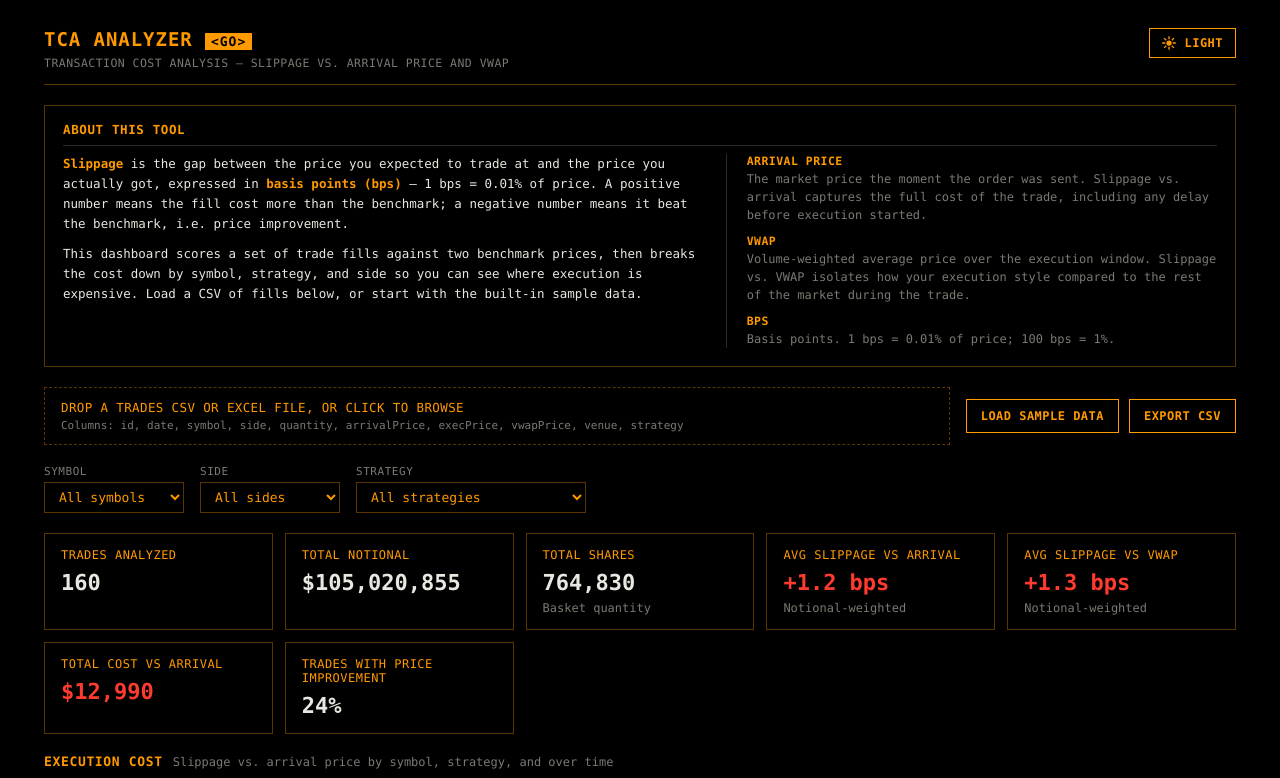
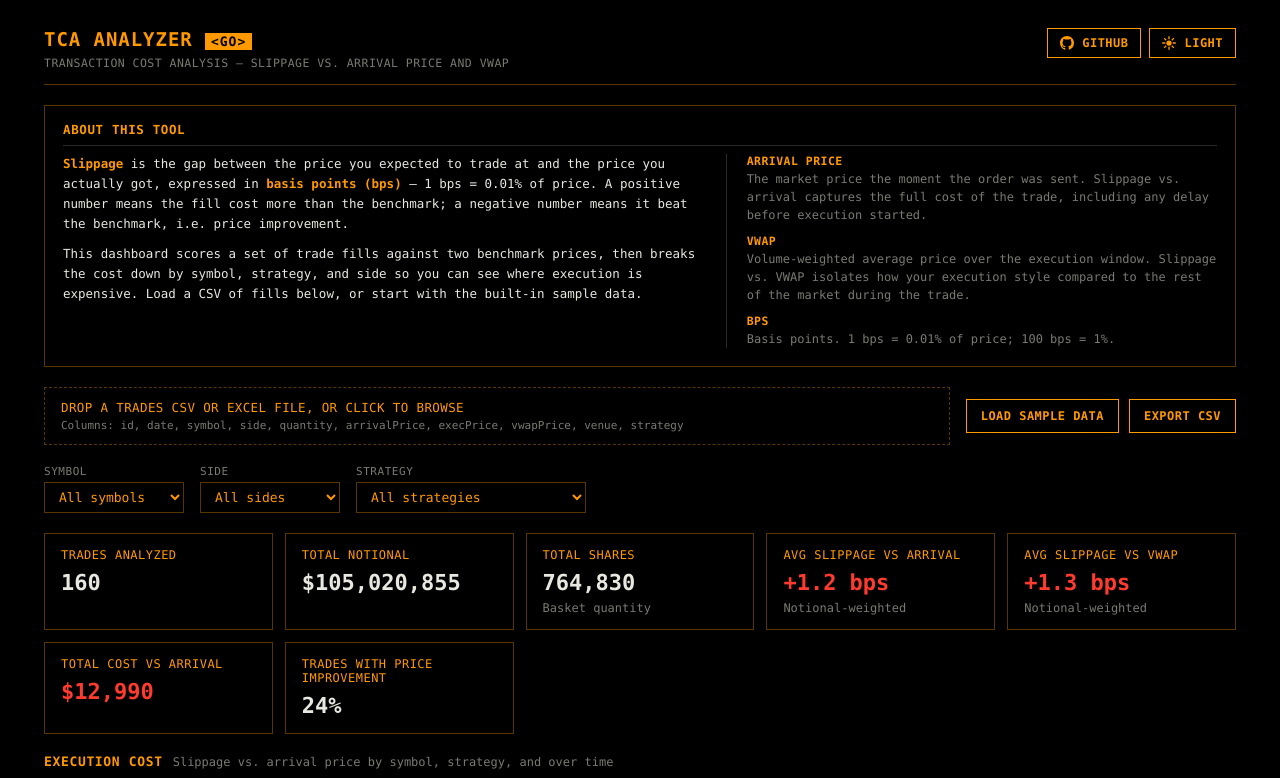
Before and after one commit to amishpr/transaction-cost-analysis-tool, a React (Vite) app: page / in a window 1280 px wide. Shown: the top 778 px of the page. Built offline with nearby package versions, Linux system fonts and the light colour scheme.

Commit message:
Add a link to the repository in the header
The button chrome moved into a shared stylesheet so the link and the theme toggle cannot drift
apart.

```diff
--- a/src/App.tsx
+++ b/src/App.tsx
@@ -8,6 +8,7 @@
 import { SlippageTimeline } from "./components/SlippageTimeline";
 import { StatTile } from "./components/StatTile";
 import { SymbolImpactBubbleChart } from "./components/SymbolImpactBubbleChart";
+import { RepoLink } from "./components/RepoLink";
 import { ThemeToggle } from "./components/ThemeToggle";
 import { TradesTable } from "./components/TradesTable";
 import { UploadPanel } from "./components/UploadPanel";
@@ -87,7 +88,10 @@
           </h1>
           <p>TRANSACTION COST ANALYSIS — SLIPPAGE VS. ARRIVAL PRICE AND VWAP</p>
         </div>
-        <ThemeToggle theme={theme} onToggle={toggleTheme} />
+        <div className="header-actions">
+          <RepoLink />
+          <ThemeToggle theme={theme} onToggle={toggleTheme} />
+        </div>
       </header>
 
       <AboutPanel />
--- a/src/components/ThemeToggle.css
+++ b/src/components/HeaderActions.css
@@ -1,4 +1,13 @@
-.theme-toggle {
+.header-actions {
+  display: flex;
+  align-items: center;
+  justify-content: flex-end;
+  flex-wrap: wrap;
+  gap: 8px;
+}
+
+/* Shared chrome for the buttons in the top right corner (theme toggle, repo link). */
+.header-button {
   display: inline-flex;
   align-items: center;
   gap: 8px;
@@ -12,17 +21,18 @@
   font-weight: 600;
   letter-spacing: 0.04em;
   text-transform: uppercase;
+  text-decoration: none;
   cursor: pointer;
   white-space: nowrap;
   transition: background 0.1s ease, color 0.1s ease;
 }
 
-.theme-toggle:hover {
+.header-button:hover {
   background: var(--amber);
   color: var(--on-amber);
 }
 
-.theme-toggle:focus-visible {
+.header-button:focus-visible {
   outline: 2px solid var(--amber);
   outline-offset: 2px;
 }
--- /dev/null
+++ b/src/components/RepoLink.tsx
@@ -0,0 +1,30 @@
+import "./HeaderActions.css";
+
+const REPO_URL = "https://github.com/amishpr/transaction-cost-analysis-tool";
+
+function GitHubIcon() {
+  return (
+    <svg viewBox="0 0 16 16" width="14" height="14" aria-hidden="true" focusable="false">
+      <path
+        fill="currentColor"
+        fillRule="evenodd"
+        d="M8 0C3.58 0 0 3.58 0 8c0 3.54 2.29 6.53 5.47 7.59.4.07.55-.17.55-.38 0-.19-.01-.82-.01-1.49-2.01.37-2.53-.49-2.69-.94-.09-.23-.48-.94-.82-1.13-.28-.15-.68-.52-.01-.53.63-.01 1.08.58 1.23.82.72 1.21 1.87.87 2.33.66.07-.52.28-.87.51-1.07-1.78-.2-3.64-.89-3.64-3.95 0-.87.31-1.59.82-2.15-.08-.2-.36-1.02.08-2.12 0 0 .67-.21 2.2.82a7.6 7.6 0 0 1 2-.27c.68 0 1.36.09 2 .27 1.53-1.04 2.2-.82 2.2-.82.44 1.1.16 1.92.08 2.12.51.56.82 1.27.82 2.15 0 3.07-1.87 3.75-3.65 3.95.29.25.54.73.54 1.48 0 1.07-.01 1.93-.01 2.2 0 .21.15.46.55.38A8 8 0 0 0 16 8c0-4.42-3.58-8-8-8z"
+      />
+    </svg>
+  );
+}
+
+export function RepoLink() {
+  return (
+    <a
+      className="header-button"
+      href={REPO_URL}
+      target="_blank"
+      rel="noreferrer"
+      title="View the source on GitHub"
+    >
+      <GitHubIcon />
+      <span>GitHub</span>
+    </a>
+  );
+}
--- a/src/components/ThemeToggle.tsx
+++ b/src/components/ThemeToggle.tsx
@@ -1,5 +1,5 @@
 import type { Theme } from "../lib/useTheme";
-import "./ThemeToggle.css";
+import "./HeaderActions.css";
 
 interface ThemeToggleProps {
   theme: Theme;
@@ -32,7 +32,7 @@
   return (
     <button
       type="button"
-      className="theme-toggle"
+      className="header-button"
       onClick={onToggle}
       aria-label={`Switch to ${label.toLowerCase()} theme`}
       title={`Switch to ${label.toLowerCase()} theme`}
```
